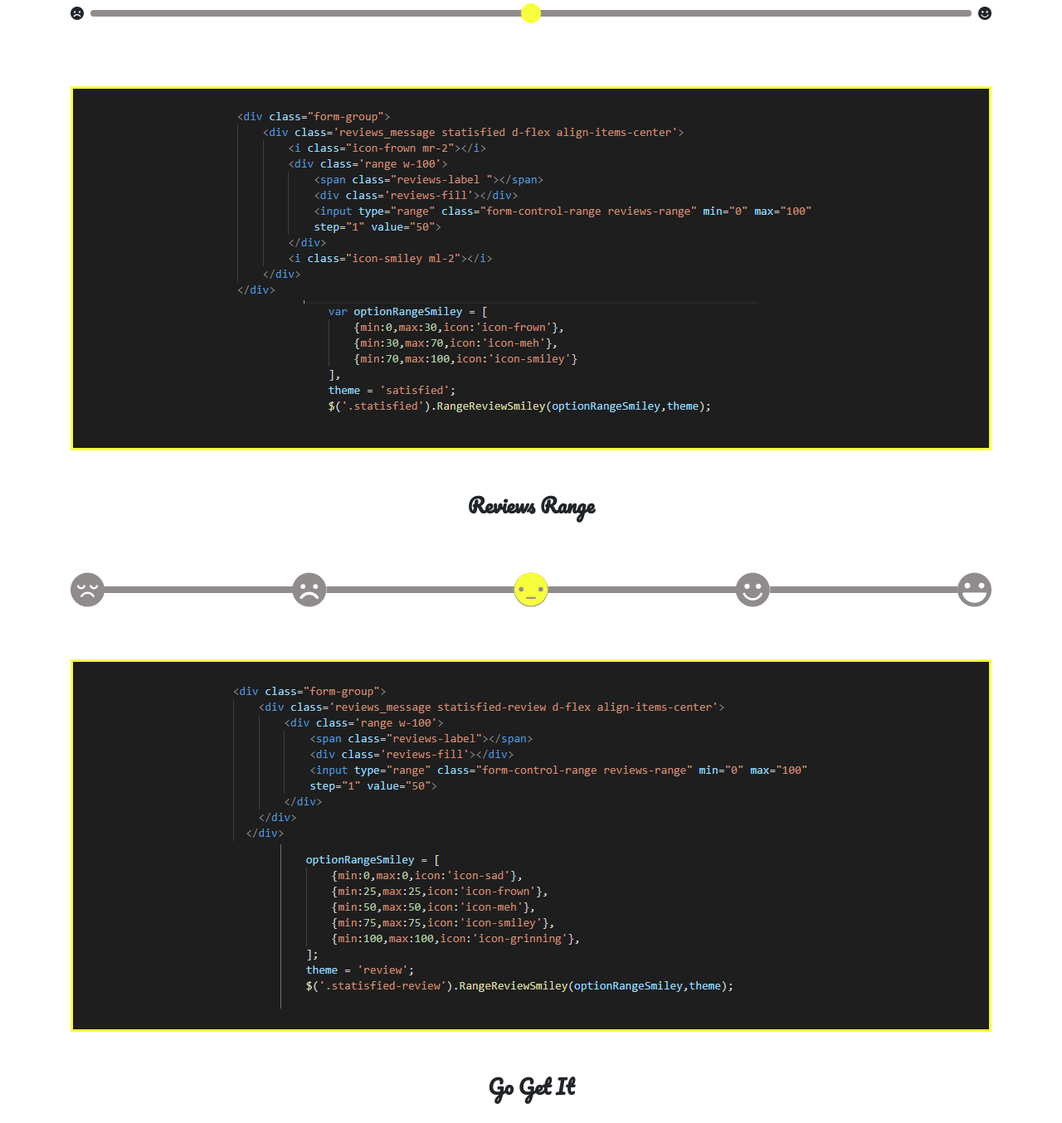
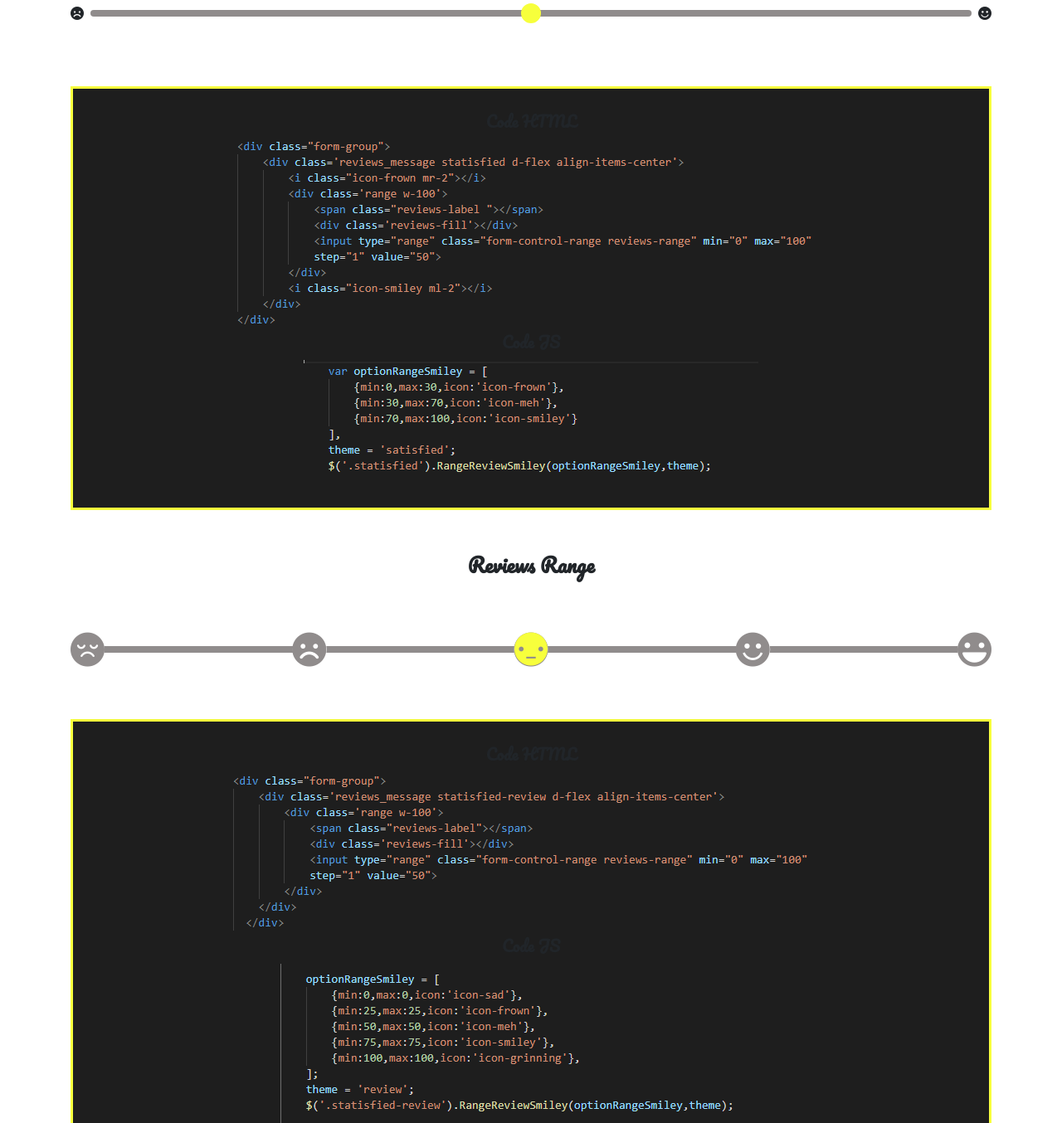
Before and after one commit to dever404/rating-slider, a website: page index.html in a window 1280 px wide. Shown: the part 360-1714 px from the top of the page at 83% size. Drawn offline with nearby package versions, Linux system fonts and the light colour scheme; files that its build step writes are made by us from their sources; files whose address does not match are found by name.

Commit message:
Update img tag

```diff
--- a/index.html
+++ b/index.html
@@ -26,7 +26,9 @@
       </div>
 
       <div class="code mb-5">
-        <img src="./img/htmlStisfied.png" alt="range reviews"><br>
+        <h3> Code HTML</h3>
+        <img src="./img/htmlStisfied.png" alt="range reviews">
+        <h3> Code JS</h3>
         <img src="./img/rangereviews1.png" alt="range reviews">
       </div>
 
@@ -42,7 +44,9 @@
       </div>
 
       <div class="code mb-5">
-        <img src="./img/htmlRange.png" alt="range reviews"><br>
+        <h3> Code HTML</h3>
+        <img src="./img/htmlRange.png" alt="range reviews">
+        <h3> Code JS</h3>
         <img src="./img/rangereviews2.png" alt="range reviews">
       </div>
 
```
